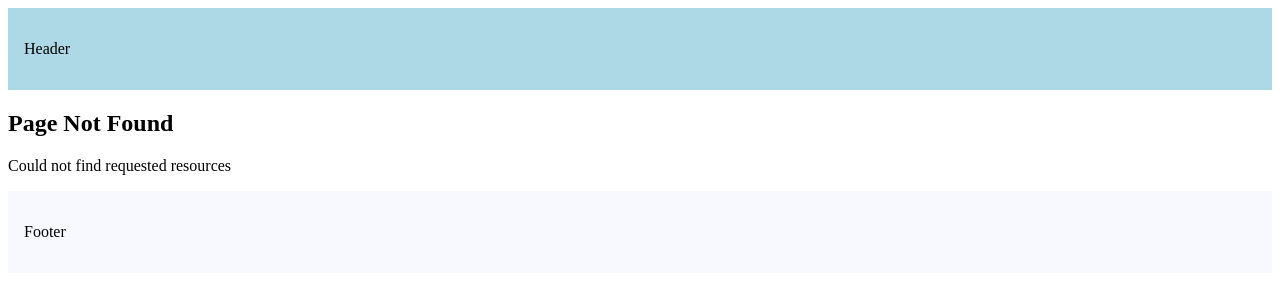
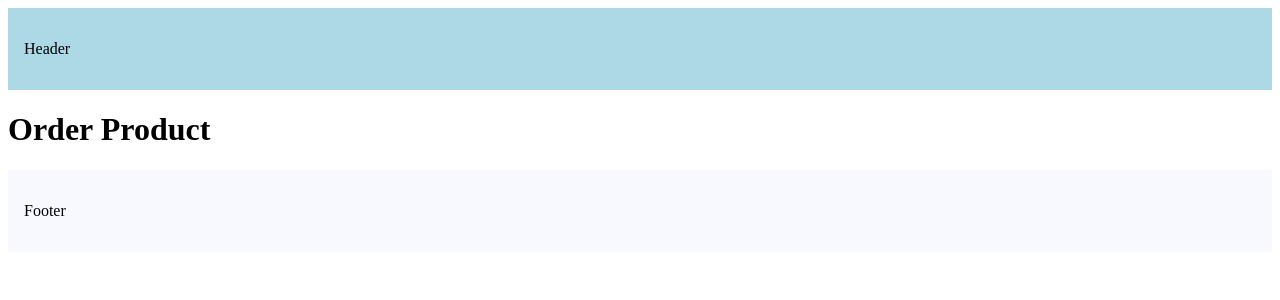
Before and after one commit to Yocode2005/Nextjs-Tutorial, a Next.js app in the folder hello-world/: page /order-product in a window 1280 px wide. Before the commit this address had no page. Shown: the top 300 px of the page. Built offline with nearby package versions, Linux system fonts and the light colour scheme.

Commit message:
add order product page

```diff
--- /dev/null
+++ b/hello-world/src/app/order-product/page.tsx
@@ -0,0 +1,3 @@
+export default function OrderProduct(){
+    return <h1>Order Product</h1>
+}
```
